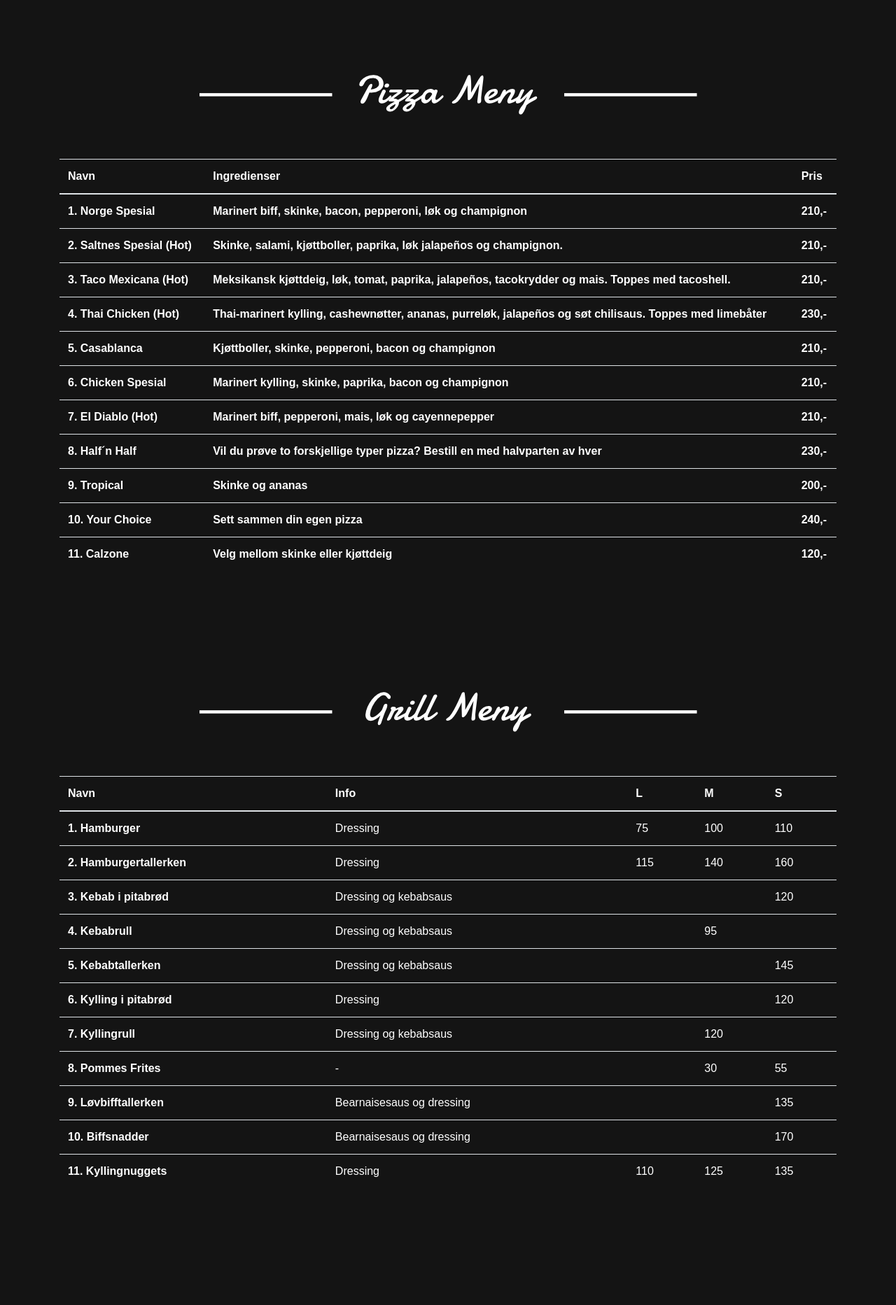
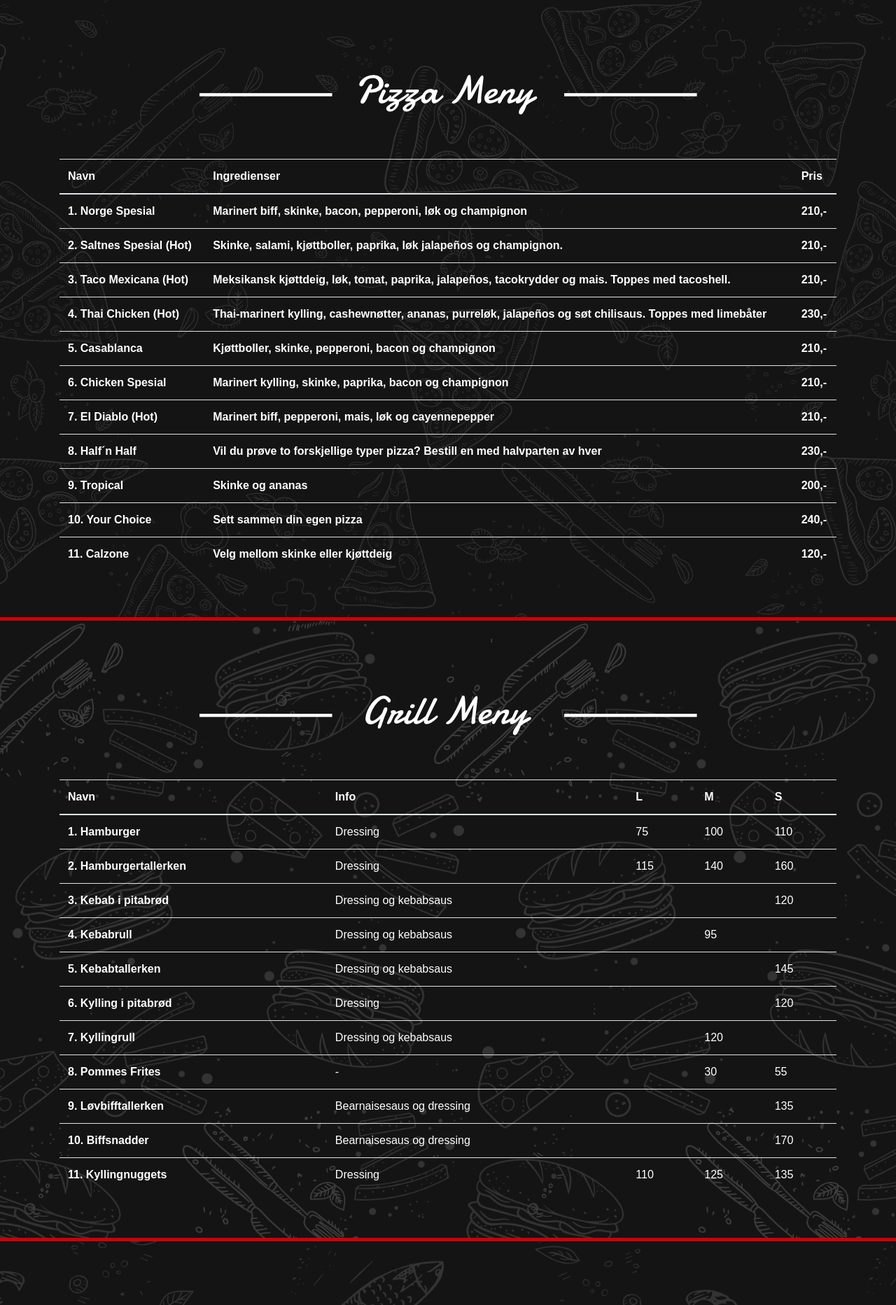
Before and after one commit to Bjolun/saltnes-pizza---grill, a Flask app: page / in a window 1280 px wide. Shown: the part 800-2665 px from the top of the page at 70% size. Run offline with Flask 2, Linux system fonts and the light colour scheme; data comes from the database, SQL or seed files in the repository; some libraries are stand-ins or nearby versions.

Commit message:
Changed styling on tables and backgrounds

```diff
--- a/app/static/css/main.css
+++ b/app/static/css/main.css
@@ -29,25 +29,30 @@ body{
   height: 100%;
   min-height: 500px;
   padding-bottom: 50px;
+  background-image: url(/static/pizza-doodle.png);
   background-color: rgb(20,20,20);
   background-size: cover;
   background-position: center;
   background-repeat: no-repeat;
+  border-bottom: 5px solid rgb(207, 0, 6);
 }
 
 #grill {
   height: 100%;
   min-height: 500px;
   padding-bottom: 50px;
+  background-image: url(/static/grill-doodle.png);
   background-color: rgb(20,20,20);
   background-size: cover;
   background-position: center;
   background-repeat: no-repeat;
+  border-bottom: 5px solid rgb(207, 0, 6);
 }
 #thai {
   height: 100%;
   min-height: 500px;
   padding-bottom: 50px;
+  background-image: url(/static/thai-doodle.png);
   background-color: rgb(20,20,20);
   background-size: cover;
   background-position: center;
--- a/app/templates/index.html
+++ b/app/templates/index.html
@@ -3,11 +3,11 @@
 
 <div class="main" id="pizza">
   <div class="container menupadding" align="center">
-    <img src="{{url_for('static',filename='pizza-icon.png')}}" alt="" class="mb-5">
+    <img src="{{url_for('static',filename='pizza-icon.png')}}" alt="" class="mb-5 img-fluid">
     <!-- <h1 class="display-5 title-style">PIZZAMENY</h1> -->
     <table class="table" style="color: white;">
       <thead>
-        <tr>
+        <tr align="left">
           <th scope="<col>">Navn</th>
           <th scope="<col>">Ingredienser</th>
           <th scope="<col>">Pris</th>
@@ -15,7 +15,7 @@
       </thead>
       <tbody>
           {%for pizza in pizzamenu%}
-        <tr>
+        <tr align="left">
         <th scope="row"><b>{{pizza.id}}. {{pizza.title}}</b></th>
         <td class="font-weight-bold">{{pizza.description}}</td>
         <td class="font-weight-bold">{{pizza.price}},-</td>
@@ -27,11 +27,11 @@
 </div>
 <div class="main" id="grill">
   <div class="container menupadding" align="center">
-    <img src="{{url_for('static',filename='grill-icon.png')}}" alt="" class="mb-5">
+    <img src="{{url_for('static',filename='grill-icon.png')}}" alt="" class="mb-5 img-fluid">
     <!-- <h1 class="display-5 title-style">GRILLMENY</h1> -->
     <table class="table" style="color: white;">
       <thead>
-        <tr>
+        <tr align="left">
           <th scope="<col>">Navn</th>
           <th scope="<col>">Info</th>
           <th scope="<col>">L</th>
@@ -41,7 +41,7 @@
       </thead>
       <tbody>
           {%for grill in grillmenu%}
-        <tr>
+        <tr align="left">
         <th scope="row"><b>{{grill.id}}. {{grill.title}}</b></th>
         <td>{{grill.description}}</td>
         <td>{{grill.price_small}}</td>
@@ -55,11 +55,11 @@
 </div>
 <div class="main" id="thai">
   <div class="container menupadding" align="center">
-    <img src="{{url_for('static',filename='thai-icon.png')}}" alt="" class="mb-5">
+    <img src="{{url_for('static',filename='thai-icon.png')}}" alt="" class="mb-5 img-fluid">
     <!-- <h1 class="display-5 title-style">THAIMENY</h1> -->
     <table class="table" style="color: white;">
       <thead>
-        <tr>
+        <tr align="left">
           <th scope="<col>">Navn</th>
           <th scope="<col>">Ingredienser</th>
           <th scope="<col>">Pris</th>
@@ -67,8 +67,8 @@
       </thead>
       <tbody>
           {%for thai in thaimenu%}
-        <tr>
-        <th scope="row"><b>{{thai.id}}.{{thai.title}}</b></th>
+        <tr align="left">
+        <th scope="row"><b>{{thai.id}}. {{thai.title}}</b></th>
         <td>{{thai.description}}</td>
         <td>{{thai.price}}</td>
         </tr>
```
Also changed, not shown: app/static/grill-doodle.png, app/static/pizza-doodle.png, app/static/thai-doodle.png.
